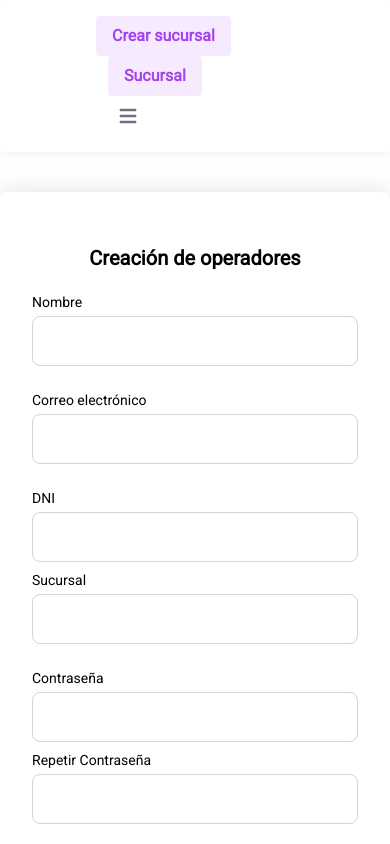
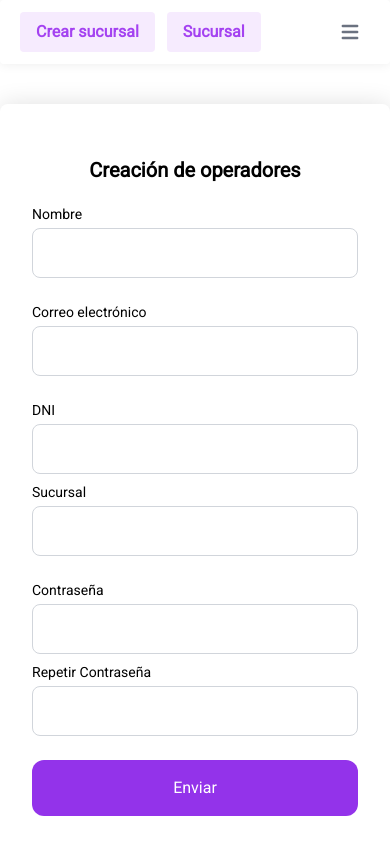
Before and after one commit to Rodriix99/Mi-Turno-Webapp-Front, a React (Create React App) app: page /newOperator in a window 390 px wide. Shown: the top 844 px of the page. Built offline with nearby package versions, Linux system fonts and the light colour scheme.

Commit message:
Navbar Responsive

```diff
--- a/src/Component/Navbar.tsx
+++ b/src/Component/Navbar.tsx
@@ -8,7 +8,7 @@ export const Navbar = () => {
   const user = { userType: "admin" };
 
   return (
-    <nav className="shadow-nav py-4 px-24 border-gray-200 rounded white:bg-gray-800 white:border-gray-700">
+    <nav className="shadow-nav lg:py-4 lg:px-24 border-gray-200 rounded white:bg-gray-800 white:border-gray-700  sm: py-3 px-5">
       {user.userType !== "admin" ? (
         <div className="container flex flex-wrap items-center justify-between mx-auto">
           <button className="bg-violetSecondary hover:bg-violetSecondaryHover text-violet font-semibold font-roboto py-2 px-4 rounded">
@@ -77,7 +77,7 @@ export const Navbar = () => {
             <button className="bg-violetSecondary hover:bg-violetSecondaryHover text-violet font-semibold font-roboto py-2 px-4 rounded">
               Crear sucursal
             </button>
-            <button className="bg-violetSecondary hover:bg-violetSecondaryHover text-violet font-semibold font-roboto py-2 px-4 ml-3 rounded">
+            <button className="bg-violetSecondary hover:bg-violetSecondaryHover text-violet font-semibold font-roboto py-2 px-4 ml-3 rounded sm: ml-1.5">
               Sucursal
             </button>
           </div>
--- a/src/Component/NewOperator.tsx
+++ b/src/Component/NewOperator.tsx
@@ -1,7 +1,7 @@
 function NewOperator() {
   return (
     <section>
-      <div className="shadow-rl flex flex-col justify-center items-center w-full max-w-2xl p-8 mx-auto my-10 rounded-lg text-lg">
+      <div className="shadow-rl flex flex-col justify-center items-center w-full max-w-4xl p-8 mx-auto my-10 rounded-lg text-lg">
         <h1 className="font-roboto text-xl font-bold mt-5 mb-5 text-start ">
           Creación de operadores
         </h1>
```
